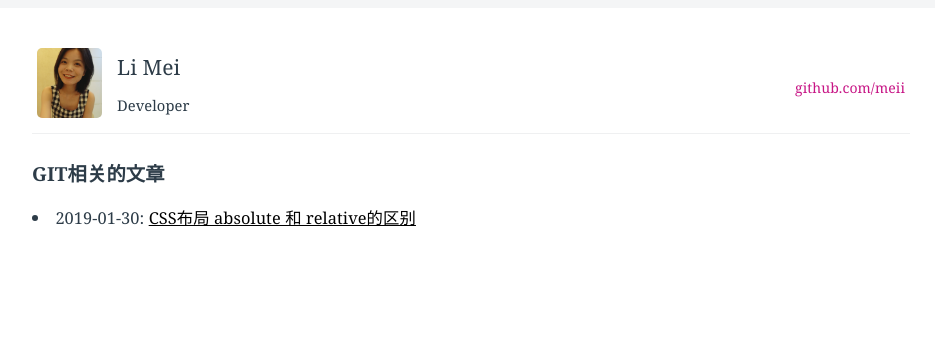
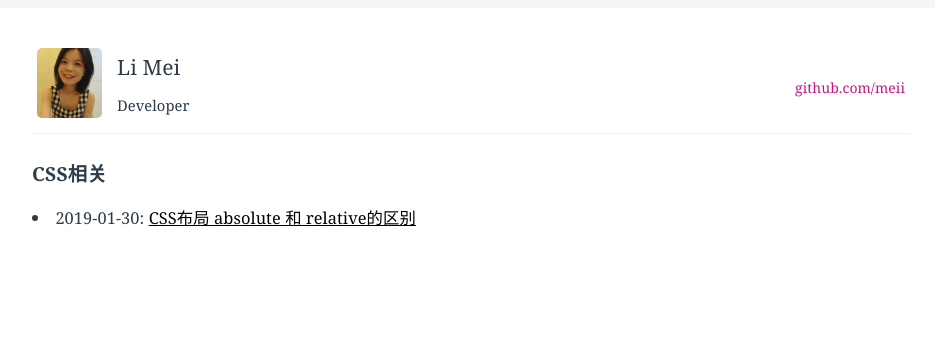
Before and after one commit to LiMeii/LiMeii.github.io, a Jekyll site: the page built from _posts/2018-09-19-CSS.md, in a window 1280 px wide. Shown: the top 354 px of the page, without its empty margins (177-1112 px from the left). Built offline with Jekyll 4.4.1, drawn with Linux system fonts in a browser that asks for light colours.

Commit message:
update css category post

```diff
--- a/_posts/2018-09-19-CSS.md
+++ b/_posts/2018-09-19-CSS.md
@@ -1,8 +1,8 @@
 ---
-title: H5 CSS3
+title: CSS
 layout: post
 ---
 
-### GIT相关的文章
+### CSS相关
 
 <li>2019-01-30: <a href="/2019/01/30/css-position.html">CSS布局 absolute 和 relative的区别</a></li>
```
